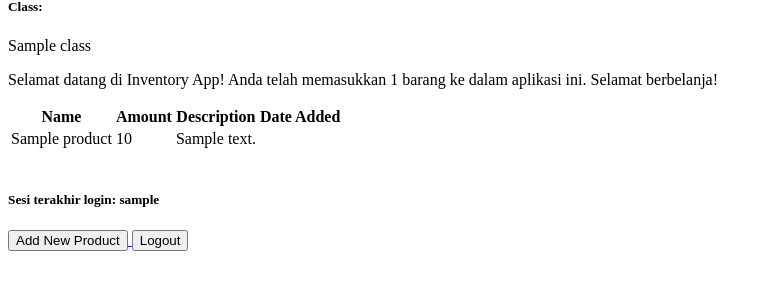
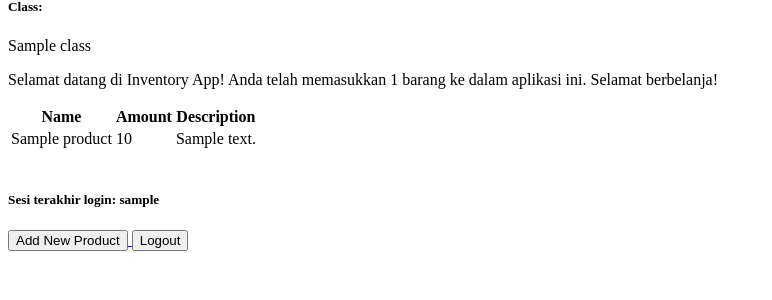
Before and after one commit to acasalaka/Inventory_App, a Django app: template main/templates/main.html in a window 1280 px wide. Shown: the part 238-538 px from the top of the page, without its empty margins (0-772 px from the left). Run offline with Django 4.2, Linux system fonts and the light colour scheme; tables that the repository leaves empty hold one stand-in row (values such as "Sample post"); the template is opened without the code that fills it: values that come from a table or form of the project are taken from there, most other values are stand-ins (such as "Sample title", 1, 10 or a date in 2020); parts of the project's set-up code (start-up, migrations or seed data) failed here and were passed over.

Commit message:
Reviewing tugas 04

```diff
--- a/main/templates/main.html
+++ b/main/templates/main.html
@@ -20,7 +20,6 @@
             <th>Name</th>
             <th>Amount</th>
             <th>Description</th>
-            <th>Date Added</th>
         </tr>
 
         {% for product in products %}
@@ -28,7 +27,6 @@
                 <td>{{product.name}}</td>
                 <td>{{product.amount}}</td>
                 <td>{{product.description}}</td>
-                <td>{{product.date_added}}</td>
             </tr>
         {% endfor %}
     </table>
--- a/main/views.py
+++ b/main/views.py
@@ -1,3 +1,4 @@
+import datetime
 from django.shortcuts import render, redirect
 from django.http import HttpResponseRedirect
 from main.forms import ProductForm
@@ -11,12 +12,7 @@
 
 from main.models import Product
 
-import datetime
-from django.http import HttpResponseRedirect
-from django.urls import reverse
-
 @login_required(login_url='/login')
-
 def show_main(request):
     products = Product.objects.all()
     count_products = Product.objects.count()
```
Also changed, not shown: 2 other files.
